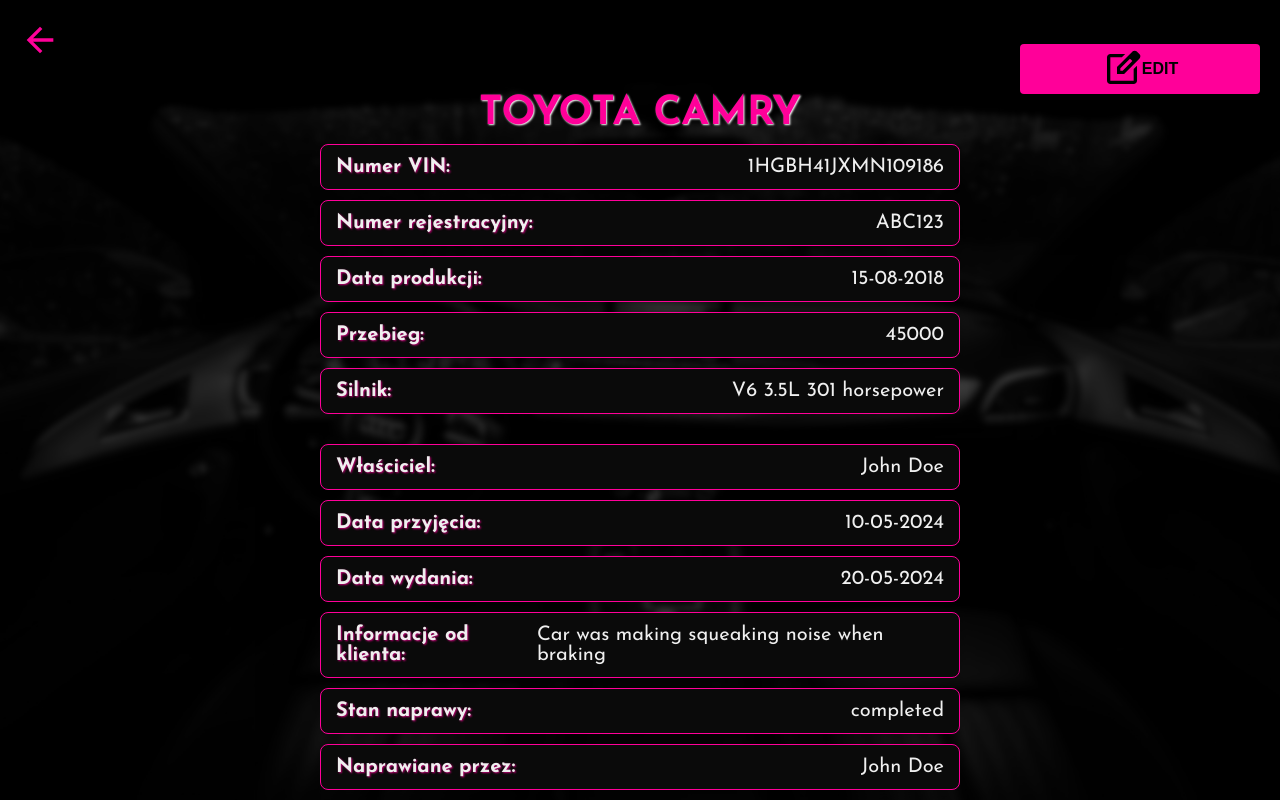
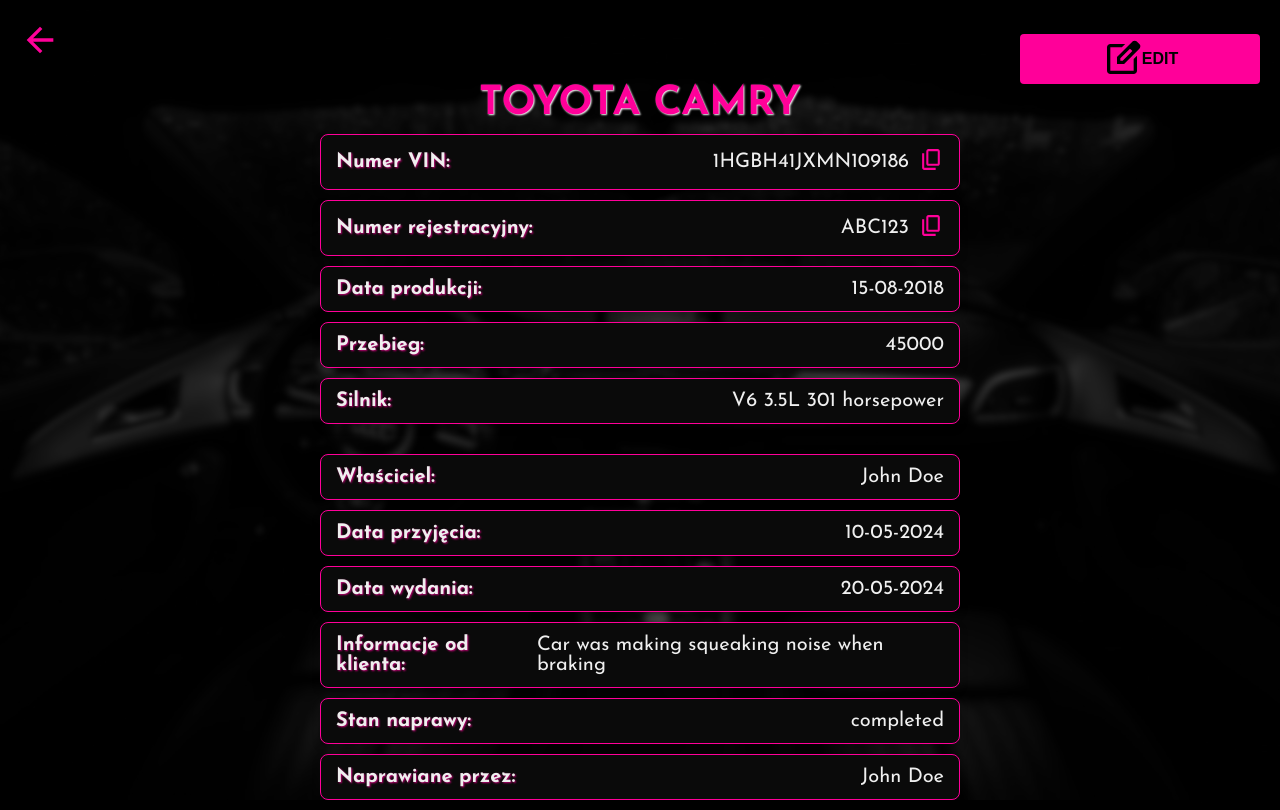
Before and after one commit to JanChmielewski/CarRepair, a React (Vite) app: page /car/1 in a window 1280 px wide. Built offline with nearby package versions, Linux system fonts and the light colour scheme.

Commit message:
Added copying option for car display, updated the docs.

```diff
--- a/src/components/car_display/DisplayCar.jsx
+++ b/src/components/car_display/DisplayCar.jsx
@@ -1,16 +1,20 @@
-// DisplayCar.jsx
-import React, { useEffect } from 'react';
+import React, { useEffect, useRef, useState } from 'react';
 import { useCarDetails } from '../../hooks/useCarDetails';
 import PreviousPageButton from '../common/PreviousPageButton';
 import { useParams } from 'react-router-dom';
 import Icons from '../../utils/icons';
 import { useNavigate } from 'react-router-dom';
+import '../../styles/pages/_displayCar.css';
+import CopyButton from '../common/CopyButton';
 
 function DisplayCar() {
   const navigate = useNavigate();
   const { repairID } = useParams();
   const { car, client, repair, error, isLoading } =
     useCarDetails(repairID);
+
+  const vinRef = useRef(null);
+  const [showPopup, setShowPopup] = useState(false);
 
   useEffect(() => {
     if (error) {
@@ -56,12 +60,16 @@
       <ul className="car-info-list">
         <li>
           <span className="label">Numer VIN:</span>
-          <span className="info-content">{car.vinNumber}</span>
+          <span className="info-content copy-content" ref={vinRef}>
+            {car.vinNumber}
+            <CopyButton content={car.vinNumber} />{' '}
+          </span>
         </li>
         <li>
           <span className="label">Numer rejestracyjny:</span>
-          <span className="info-content">
+          <span className="info-content copy-content">
             {car.registrationNumber}
+            <CopyButton content={car.registrationNumber} />{' '}
           </span>
         </li>
         <li>
--- /dev/null
+++ b/src/components/common/CopyButton.jsx
@@ -0,0 +1,34 @@
+// CopyButton.jsx
+import React, { useState } from 'react';
+import Icons from '../../utils/icons';
+
+function CopyButton({ content }) {
+  const [showPopup, setShowPopup] = useState(false);
+
+  const copyToClipboard = () => {
+    navigator.clipboard
+      .writeText(content)
+      .then(() => {
+        setShowPopup(true);
+        setTimeout(() => {
+          setShowPopup(false);
+        }, 2000);
+      })
+      .catch((error) => {
+        console.error('Unable to copy content: ', error);
+      });
+  };
+
+  return (
+    <div className="copy-popup">
+      <button className="copy-btn" onClick={copyToClipboard}>
+        <Icons.Copy className="icon pink-icon copy-icon" />
+      </button>
+      {showPopup && (
+        <span className="copy-popuptext">Skopiowano!</span>
+      )}
+    </div>
+  );
+}
+
+export default CopyButton;
--- a/src/components/dashboard/components/Navbar.jsx
+++ b/src/components/dashboard/components/Navbar.jsx
@@ -1,7 +1,7 @@
 import React from 'react';
 
 import SearchField from './SearchField';
-import IconButton from './IconButton';
+import IconButton from '../../common/IconButton';
 import Icons from '../../../utils/icons';
 
 function Navbar({ handleSearchInputChange }) {
--- /dev/null
+++ b/src/styles/components/_copyButton.css
@@ -0,0 +1,48 @@
+.copy-popup {
+  position: relative;
+  display: inline-block;
+  overflow: visible;
+}
+
+.copy-popup .copy-popuptext {
+  width: 160px;
+  background-color: rgb(91, 91, 91);
+  color: white;
+  font-size: 18px;
+  text-shadow: var(--small-shadow);
+  text-align: center;
+  border-radius: 5px;
+  padding: 8px 15px;
+  position: absolute;
+  z-index: 1;
+  bottom: calc(100% + 20px);
+  left: 50%;
+  transform: translateX(-50%);
+  box-shadow: 0 2px 10px rgba(0, 0, 0, 0.2);
+  z-index: 100;
+}
+
+.copy-popup .copy-popuptext::after {
+  content: '';
+  position: absolute;
+  top: 100%;
+  left: 50%;
+  margin-left: -10px;
+  border-width: 10px;
+  border-style: solid;
+  border-color: rgb(91, 91, 91) transparent transparent transparent;
+}
+
+.copy-popup .copy-popuptext {
+  visibility: visible;
+  animation: fadeIn 0.2s;
+}
+
+@keyframes fadeIn {
+  from {
+    opacity: 0;
+  }
+  to {
+    opacity: 1;
+  }
+}
--- a/src/styles/main.css
+++ b/src/styles/main.css
@@ -6,6 +6,7 @@
 @import 'components/_button.css';
 @import 'components/_modal.css';
 @import 'components/_card.css';
+@import 'components/_copyButton.css';
 @import 'components/_calendar.css';
 @import 'pages/_login.css';
 @import 'pages/_dashboard.css';
--- a/src/styles/pages/_displayCar.css
+++ b/src/styles/pages/_displayCar.css
@@ -28,9 +28,11 @@
   padding: 0;
   list-style-type: none;
   font-size: 20px;
+  overflow: visible;
 }
 
 .car-info-list li {
+  position: relative;
   background-color: rgb(10, 10, 10);
   border: 1px solid #ff0099;
   border-radius: 8px;
@@ -43,6 +45,27 @@
   overflow-y: auto;
   max-height: 150px;
   box-shadow: var(--box-shadow);
+  overflow: visible;
+}
+
+.copy-content {
+  display: flex;
+  justify-content: center;
+  gap: 10px;
+  align-items: center;
+}
+
+.copy-btn {
+  background: none;
+  border: none;
+  width: 25px;
+  height: 25px;
+}
+
+.copy-icon {
+  width: 25px !important;
+  height: 25px !important;
+  padding: 0 !important;
 }
 
 .edit-btn {
--- a/src/utils/icons.js
+++ b/src/utils/icons.js
@@ -14,6 +14,7 @@
 import UploadIcon from '../assets/images/icons/upload-icon.svg?react';
 import AddNewCarIcon from '../assets/images/icons/add-box-icon.svg?react';
 import ArrowBackIcon from '../assets/images/icons/arrow-back-icon.svg?react';
+import CopyIcon from '../assets/images/icons/copy-icon.svg?react';
 
 const Icons = {
   Save: SaveIcon,
@@ -32,6 +33,7 @@
   Upload: UploadIcon,
   AddNew: AddNewCarIcon,
   GoBack: ArrowBackIcon,
+  Copy: CopyIcon,
 };
 
 export default Icons;
```
Also changed, not shown: src/assets/images/icons/copy-icon.svg (added), src/components/common/IconButton.jsx (renamed from src/components/dashboard/components/IconButton.jsx), 2 other files (tests, documents, lock files or other folders).
